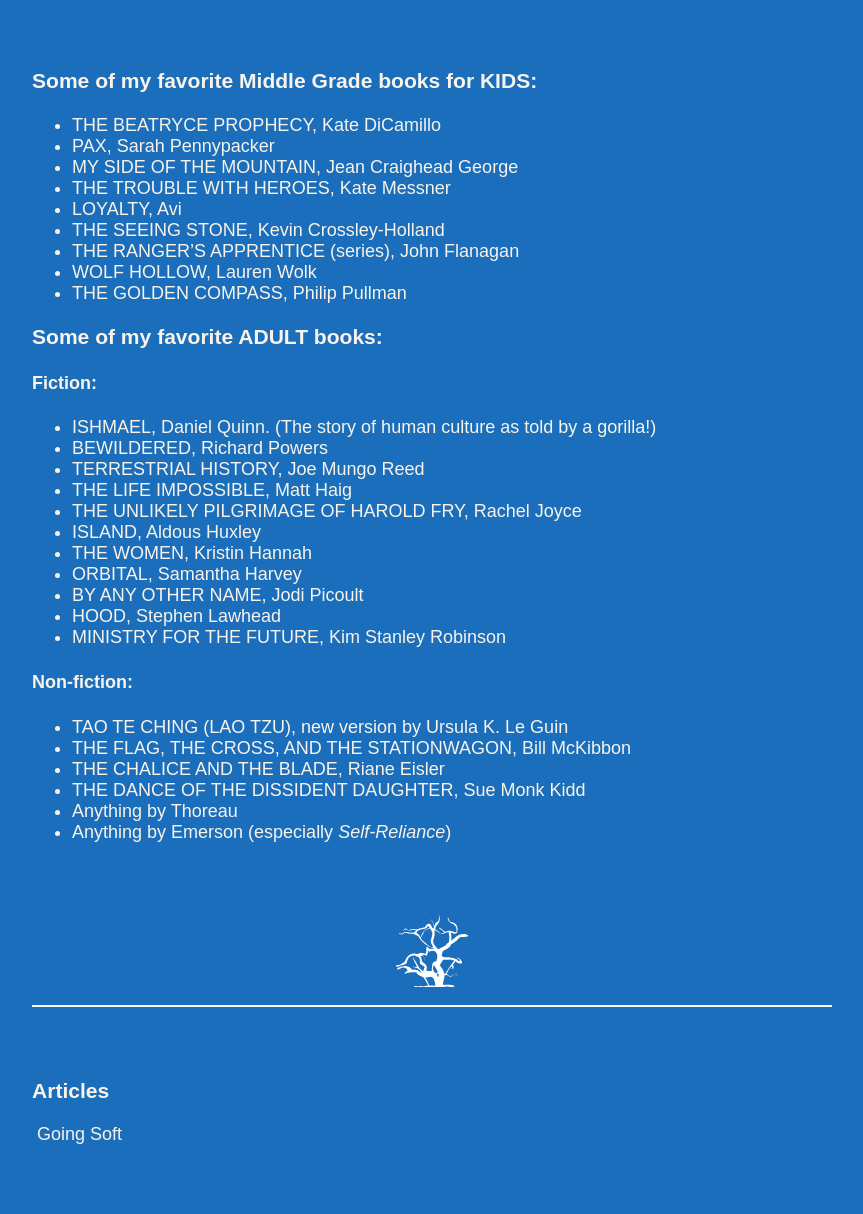
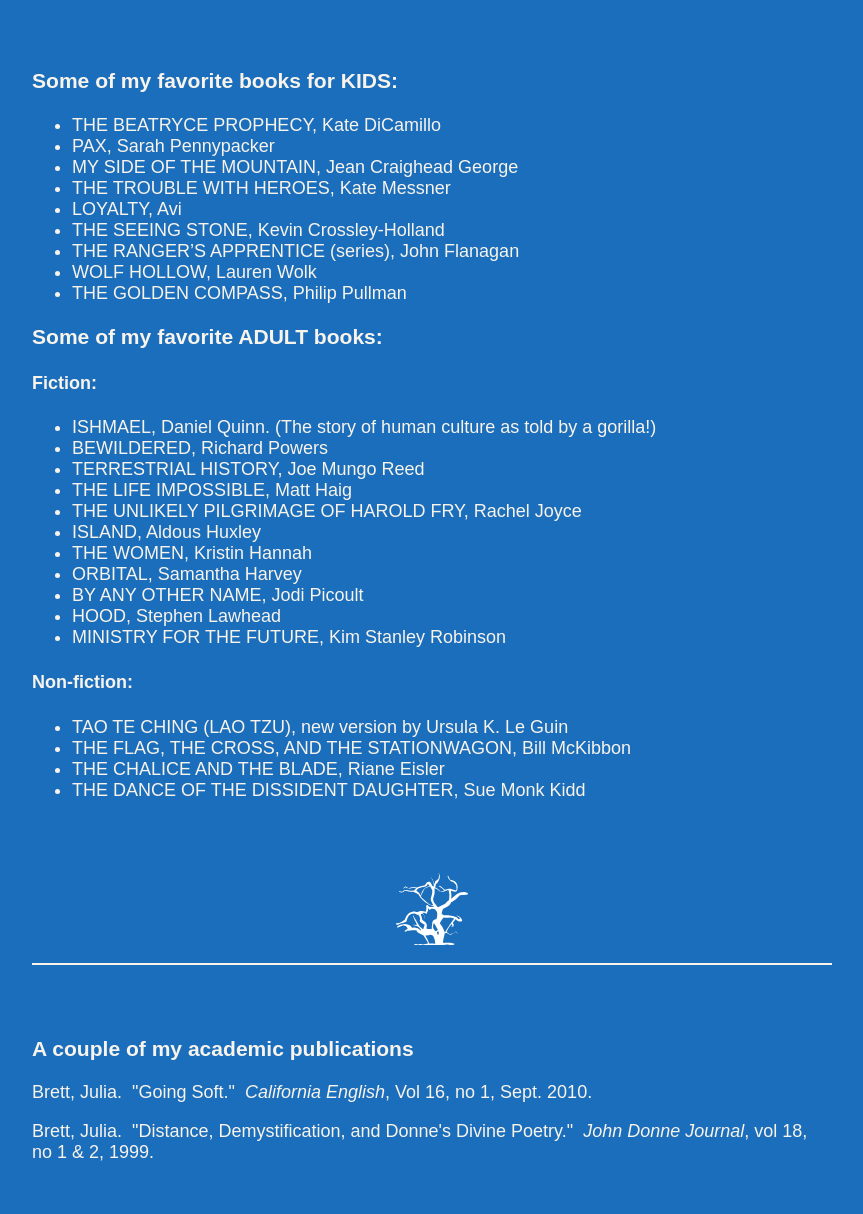
Before and after one commit to juliebretthill/juliebretthill.github.io, a plain HTML site: page index.html in a window 1280 px wide. Shown: the part 1592-2806 px from the top of the page, without its empty margins (208-1071 px from the left). Drawn offline with Linux system fonts and the light colour scheme.

Commit message:
text edits

```diff
--- a/index.html
+++ b/index.html
@@ -49,7 +49,7 @@
                 university teachers together to share writing strategies and explore creative projects.</p>
                 <p>So, I’m back in hot, dry Southern California; my two grown sons live in faraway places that I get
                 to visit; and I spend my time writing fiction for kids (and still longing for rain). Fun fact: at age
-                50, I married my 9 th grade boyfriend. My other loves are big dogs, hiking, and doing Tai Chi, all
+                50, I married my 9th grade boyfriend. My other loves are big dogs, hiking, and Tai Chi, all
                 of which get me outside under big sky.</p>
 
             </div>
@@ -71,7 +71,7 @@
             </div>
 
             <div id="books" class="section">
-                <h3>Some of my favorite Middle Grade books for KIDS:</h3>
+                <h3>Some of my favorite books for KIDS:</h3>
                 <ul>
                     <li>THE BEATRYCE PROPHECY, Kate DiCamillo</li>
                     <li>PAX, Sarah Pennypacker</li>
@@ -105,8 +105,8 @@
                     <li>THE FLAG, THE CROSS, AND THE STATIONWAGON, Bill McKibbon</li>
                     <li>THE CHALICE AND THE BLADE, Riane Eisler</li>
                     <li>THE DANCE OF THE DISSIDENT DAUGHTER, Sue Monk Kidd</li>
-                    <li>Anything by Thoreau</li>
-                    <li>Anything by Emerson (especially <em>Self-Reliance</em>)</li>
+                    <!-- <li>Anything by Thoreau</li>
+                    <li>Anything by Emerson (especially <em>Self-Reliance</em>)</li> -->
                 </ul>
 
             </div>
@@ -116,8 +116,11 @@
             </div>
 
             <div id="articles" class="section">
-            <h3>Articles</h3>
-                <p><a href="https://www.cateweb.org/journals/ce-september-2010/" target="blank">Going Soft</a></p>
+            <h3>A couple of my academic publications</h3>
+
+                <p>Brett, Julia. <a href="https://www.cateweb.org/journals/ce-september-2010/" target="blank">"Going Soft."</a> <em>California English</em>, Vol 16, no 1, Sept. 2010.</p>
+
+                <p>Brett, Julia. <a href="https://jdj.journals.usask.ca/article/view/1388" target="blank">"Distance, Demystification, and Donne's Divine Poetry."</a> <em>John Donne Journal</em>, vol 18, no 1 &amp; 2, 1999.</p>
 
             </div>
 
```
